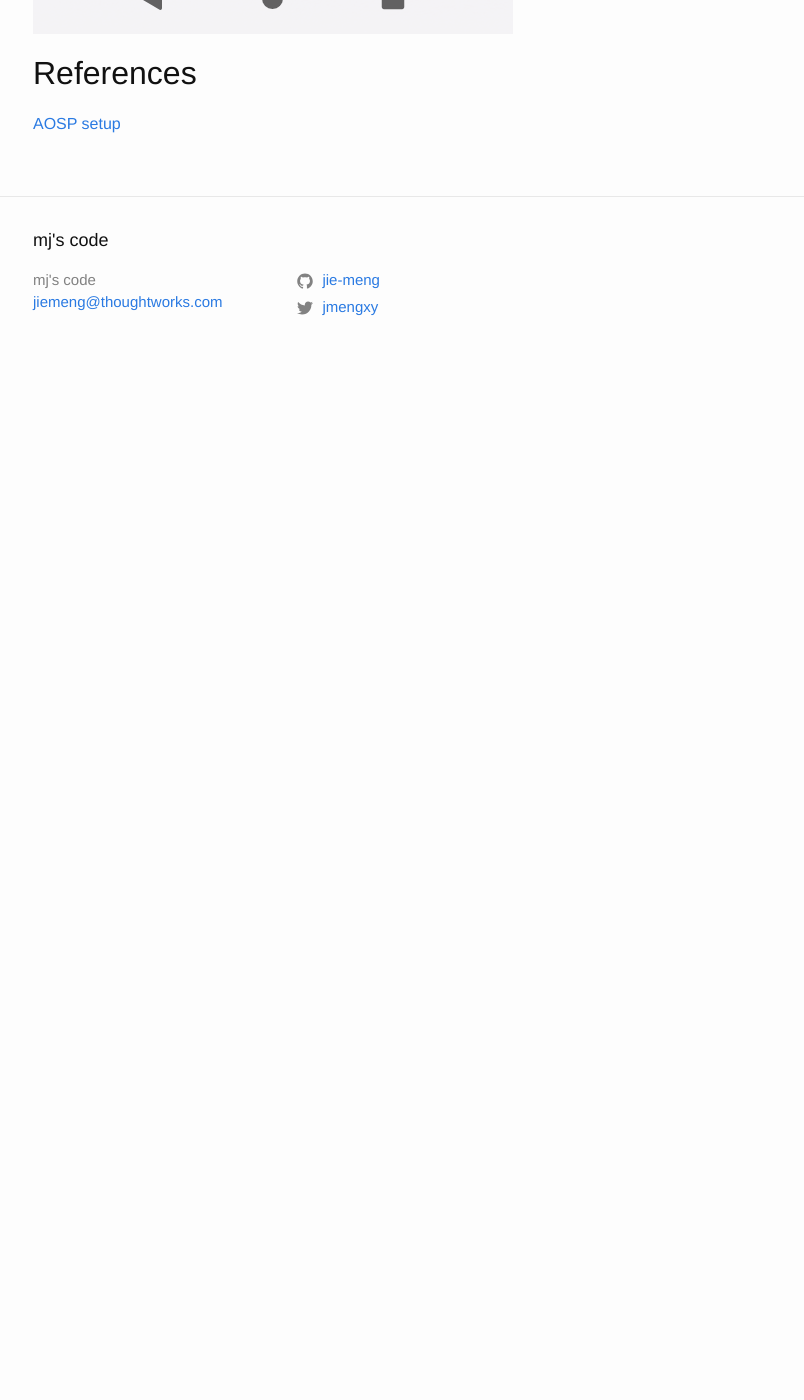
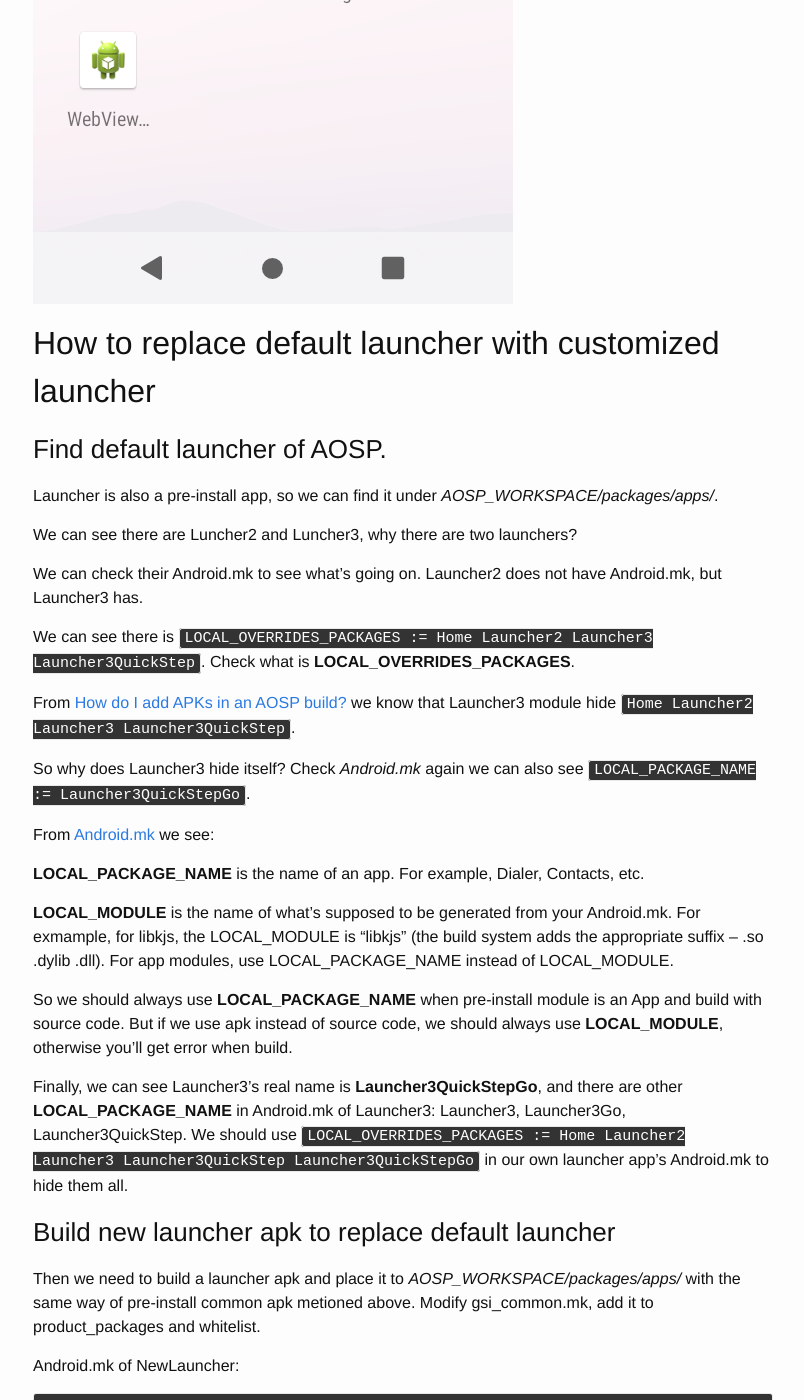
Before and after one commit to jie-meng/jie-meng.github.io, a Jekyll site: the page built from _posts/2019-02-21-aosp-pre-install-app.md, in a window 1280 px wide and 1400 px high, scrolled down 3546 px. Shown: the whole window, without its empty margins (237-1041 px from the left). Built offline with Jekyll 4.4.1, drawn with Linux system fonts in a browser that asks for light colours; comment, search, counter and statistics services are not loaded; before the commit the page ends 3925 px from its top, so only the background shows below that; some of the changed text lies outside the part shown.

Commit message:
Update aosp-pre-install-app to support launcher build

```diff
--- a/_posts/2019-02-21-aosp-pre-install-app.md
+++ b/_posts/2019-02-21-aosp-pre-install-app.md
@@ -9,11 +9,19 @@
 
 Pre install android app into android ROM
 
-## Compile AOSP
-
-Let's run AOSP on emulator for example.
+## Prepare AOSP build environment
 
 Follow steps of [AOSP setup](https://source.android.com/setup/build/requirements).
+
+Our sample environment:
+
+__branch__: master (repo init -u https://android.googlesource.com/platform/manifest)
+
+__target__: aosp_x86-eng
+
+__device__: emulator
+
+(Current newest version is Android 9.0.0)
 
 Init env every time open a new terminal:
 
@@ -55,9 +63,11 @@
 
 {% endhighlight %}
 
+Each line should not have trailing spaces, or you would get error `Invalid characters in module stem \(LOCAL_INSTALLED_MODULE_STEM\)` when you build.
+
 ## Modify makefile
 
-- Open _AOSP_WORKSPACE/build/target/product/aosp_x86.mk_.
+Open _AOSP_WORKSPACE/build/target/product/aosp_x86.mk_.
 
 aosp_x86.mk:
 
@@ -83,11 +93,11 @@
 
 {% endhighlight %}
 
-We can see there is _$(SRC_TARGET_DIR)/product/gsi_common.mk_ which every target .mk files call.
+We can see there is _$(SRC_TARGET_DIR)/product/gsi_common.mk_ which every {TARGET} .mk files call.
 
-- Then we need to add _TestMan_ to Default AOSP packages in makefile.
+Then we need to add _TestMan_ to Default AOSP packages in makefile.
 
-open _AOSP_WORKSPACE/build/target/product/gsi_common.mk_
+Open _AOSP_WORKSPACE/build/target/product/gsi_common.mk_
 
 We can see
 
@@ -112,7 +122,7 @@
 
 {% endhighlight %}
 
-- Add _TestMan_ to whitelist in _gsi_common.mk_.
+Add _TestMan_ to whitelist in _gsi_common.mk_.
 
 {% highlight shell %}
 
@@ -143,6 +153,77 @@
 
 ![]({{ "/assets/img/android-pre-install-app.webp" | absolute_url }})
 
+## How to replace default launcher with customized launcher
+
+### Find default launcher of AOSP.
+
+Launcher is also a pre-install app, so we can find it under _AOSP_WORKSPACE/packages/apps/_.
+
+We can see there are Luncher2 and Luncher3, why there are two launchers?
+
+We can check their Android.mk to see what's going on. Launcher2 does not have Android.mk, but Launcher3 has.
+
+We can see there is `LOCAL_OVERRIDES_PACKAGES := Home Launcher2 Launcher3 Launcher3QuickStep`. Check what is __LOCAL_OVERRIDES_PACKAGES__.
+
+From [How do I add APKs in an AOSP build?](https://stackoverflow.com/questions/10579827/how-do-i-add-apks-in-an-aosp-build) we know that Launcher3 module hide `Home Launcher2 Launcher3 Launcher3QuickStep`.
+
+So why does Launcher3 hide itself? Check _Android.mk_ again we can also see `LOCAL_PACKAGE_NAME := Launcher3QuickStepGo`.
+
+From [Android.mk](http://android.mk/) we see:
+
+__LOCAL_PACKAGE_NAME__ is the name of an app. For example, Dialer, Contacts, etc.
+
+__LOCAL_MODULE__ is the name of what's supposed to be generated from your Android.mk. For exmample, for libkjs, the LOCAL_MODULE is "libkjs" (the build system adds the appropriate suffix -- .so .dylib .dll). For app modules, use LOCAL_PACKAGE_NAME instead of LOCAL_MODULE.
+
+So we should always use __LOCAL_PACKAGE_NAME__ when pre-install module is an App and build with source code. But if we use apk instead of source code, we should always use __LOCAL_MODULE__, otherwise you'll get error when build.
+
+Finally, we can see Launcher3's real name is __Launcher3QuickStepGo__, and there are other __LOCAL_PACKAGE_NAME__ in Android.mk of Launcher3: Launcher3, Launcher3Go, Launcher3QuickStep. We should use `LOCAL_OVERRIDES_PACKAGES := Home Launcher2 Launcher3 Launcher3QuickStep Launcher3QuickStepGo` in our own launcher app's Android.mk to hide them all.
+
+### Build new launcher apk to replace default launcher
+
+Then we need to build a launcher apk and place it to _AOSP_WORKSPACE/packages/apps/_ with the same way of pre-install common apk metioned above. Modify gsi_common.mk, add it to product_packages and whitelist.
+
+Android.mk of NewLauncher:
+
+{% highlight shell %}
+
+LOCAL_PATH := $(call my-dir)
+include $(CLEAR_VARS)
+LOCAL_PRIVILEGED_MODULE := true
+LOCAL_MODULE := NewLauncher
+LOCAL_SRC_FILES := $(LOCAL_MODULE).apk
+LOCAL_MODULE_CLASS := APPS
+LOCAL_MODULE_TAGS := optional
+LOCAL_MODULE_SUFFIX := $(COMMON_ANDROID_PACKAGE_SUFFIX)
+LOCAL_CERTIFICATE := PRESIGNED
+LOCAL_MODULE_PATH := $(TARGET_OUT_APPS)
+LOCAL_OVERRIDES_PACKAGES := Home Launcher2 Launcher3 Launcher3Go Launcher3QuickStep Launcher3QuickStepGo
+include $(BUILD_PREBUILT)
+
+{% endhighlight %}
+
+### Build
+
+- Run `make installclean` to remove default launcher apk which generated under _AOSP_WORKSPACE/out_ directory.
+
+- Run `make -j8`
+
+- Run `emulator` to see new launcher after boot.
+
+(If you do not hide default launcher with __LOCAL_OVERRIDES_PACKAGES__, you will need to select a launcher after boot.)
+
+## Clean
+
+If you remove pre install app, you nedd to run `make installclean` before `make`.
+
+If you want to clear app data, you nedd to run `make dataclean` before `make`.
+
 ## References
 
 [AOSP setup](https://source.android.com/setup/build/requirements)
+
+[How do I add APKs in an AOSP build?](https://stackoverflow.com/questions/10579827/how-do-i-add-apks-in-an-aosp-build)
+
+[How do I set the default launcher in an AOSP build?](https://stackoverflow.com/questions/22911156/how-do-i-set-the-default-launcher-in-an-aosp-build)
+
+[Android.mk](http://android.mk/)
```
Also changed, not shown: other parts of _posts/2019-02-21-aosp-pre-install-app.md (+1 -1 lines), 1 other file.
